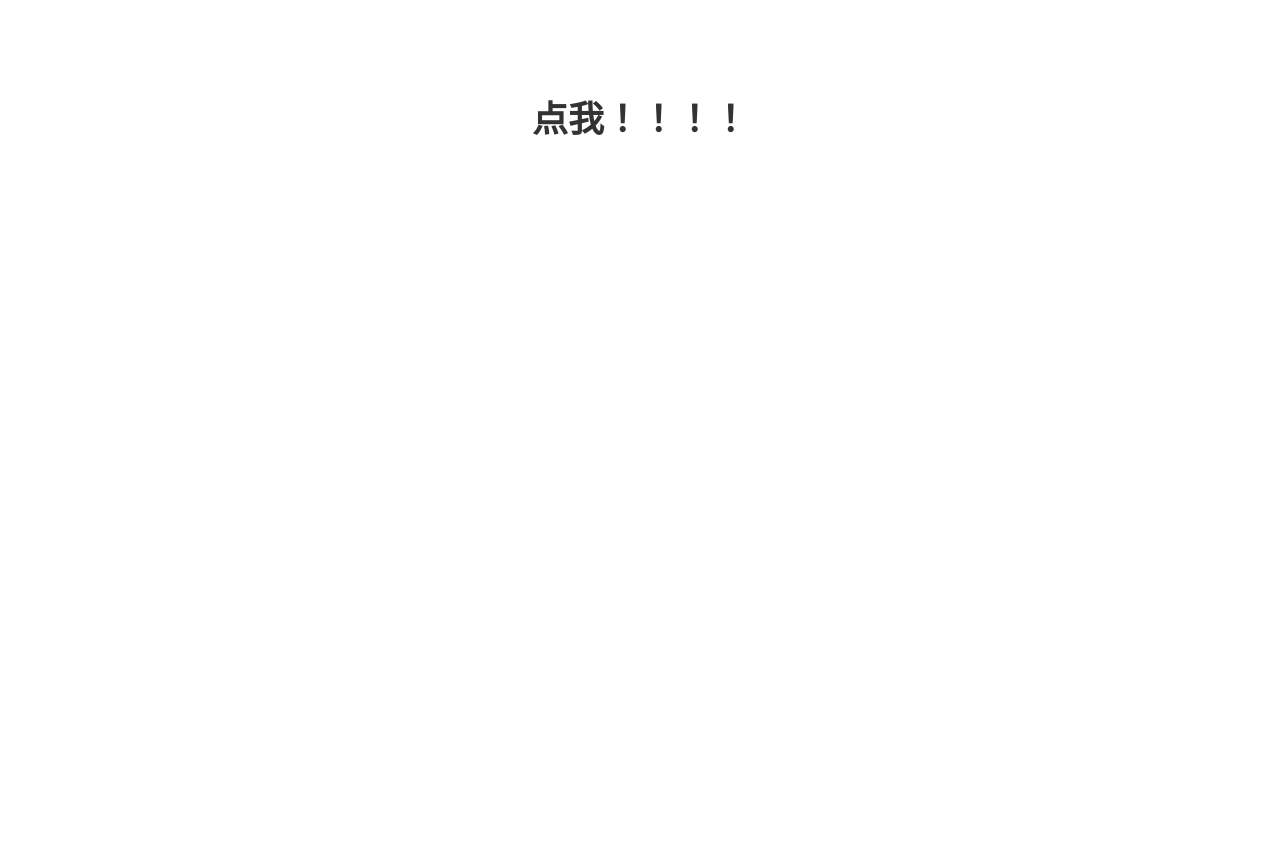
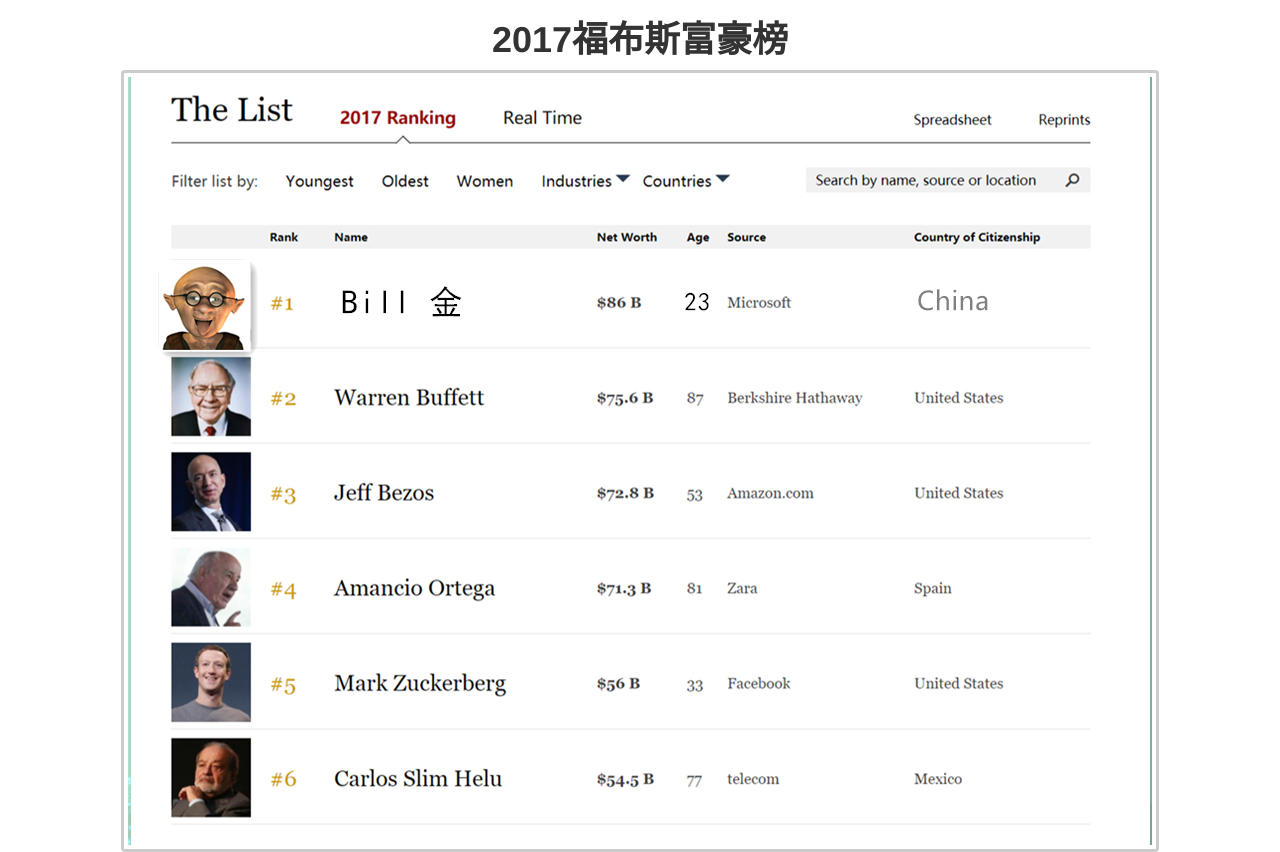
Before and after one commit to Nevermarrywife/ezuoju, a plain HTML site: page index.html in a window 1280 px wide. Before the commit the page ends 800 px from the top, so only its background shows below. Drawn offline with Linux system fonts and the light colour scheme.

Commit message:
container

```diff
--- a/index.html
+++ b/index.html
@@ -5,8 +5,6 @@
 <link rel="stylesheet" href="css/bootstrap.css">
 <style>
 .imgone{
-	width: 500px;
-	height: 600px;
 	border:3px solid #ccc;
 }
 .imgtwo{
@@ -23,10 +21,10 @@
 <body>
 
 <div class="container-fluid">
-	<h1><strong><p class="text-center title">点我！！！！</p></strong></h1>
-	<img  src="3.jpg" class="img-responsive center-block imgone hide img-thumbnail" alt="">
-	<img src="2.png" class="img-responsive center-block imgtwo hide" alt="">
-	<h1 class="hide"><strong><p class="text-center">快乐的小老头</p></strong></h1>
+<!-- 	<h1><strong><p class="text-center title">点我！！！！</p></strong></h1> -->
+	<h1 ><strong><p class="text-center">2017福布斯富豪榜</p></strong></h1>
+	<img  src="1.jpg" class="img-responsive center-block imgone img-thumbnail" alt="">
+
 </div>
 
 
```
Also changed, not shown: 1.jpg (added).
